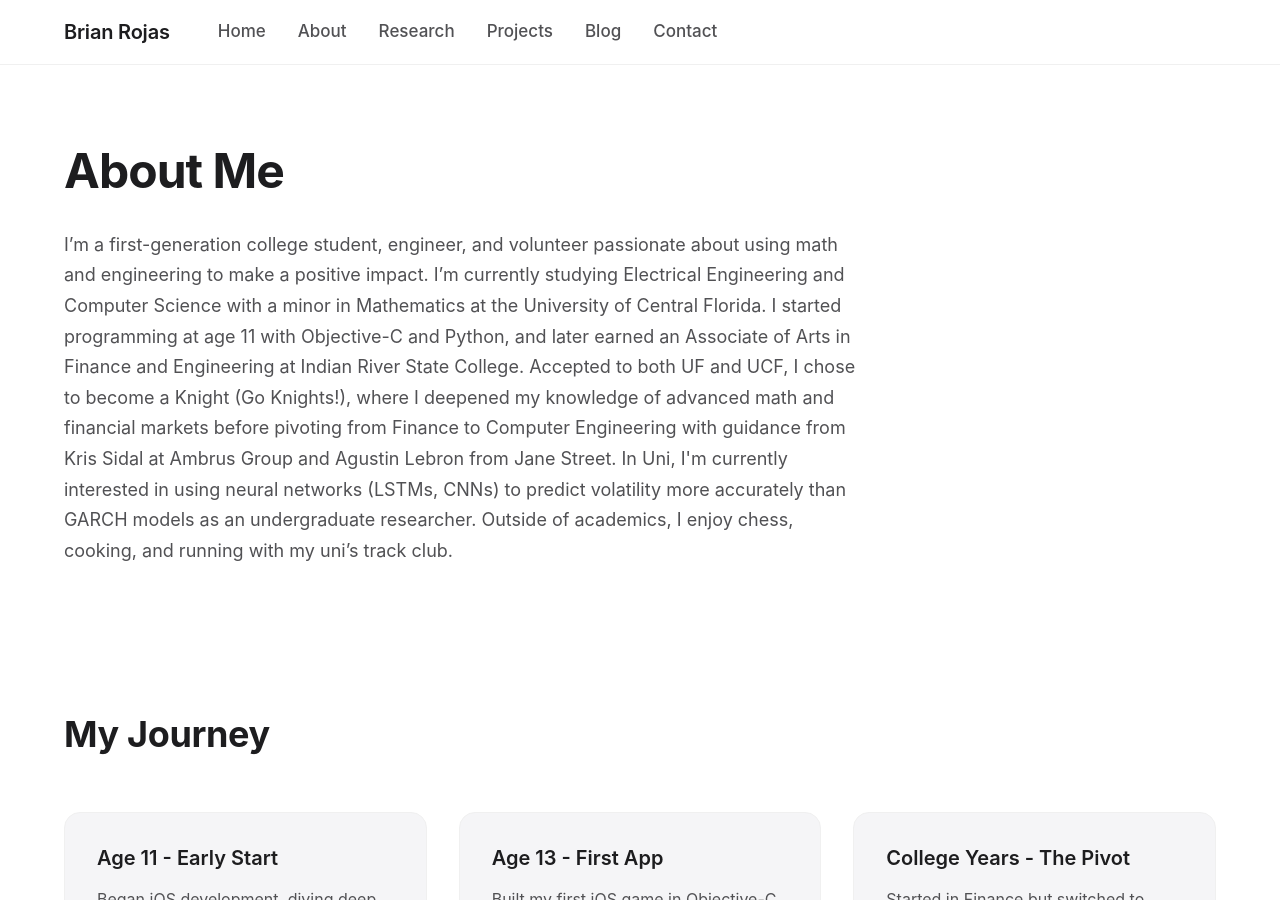
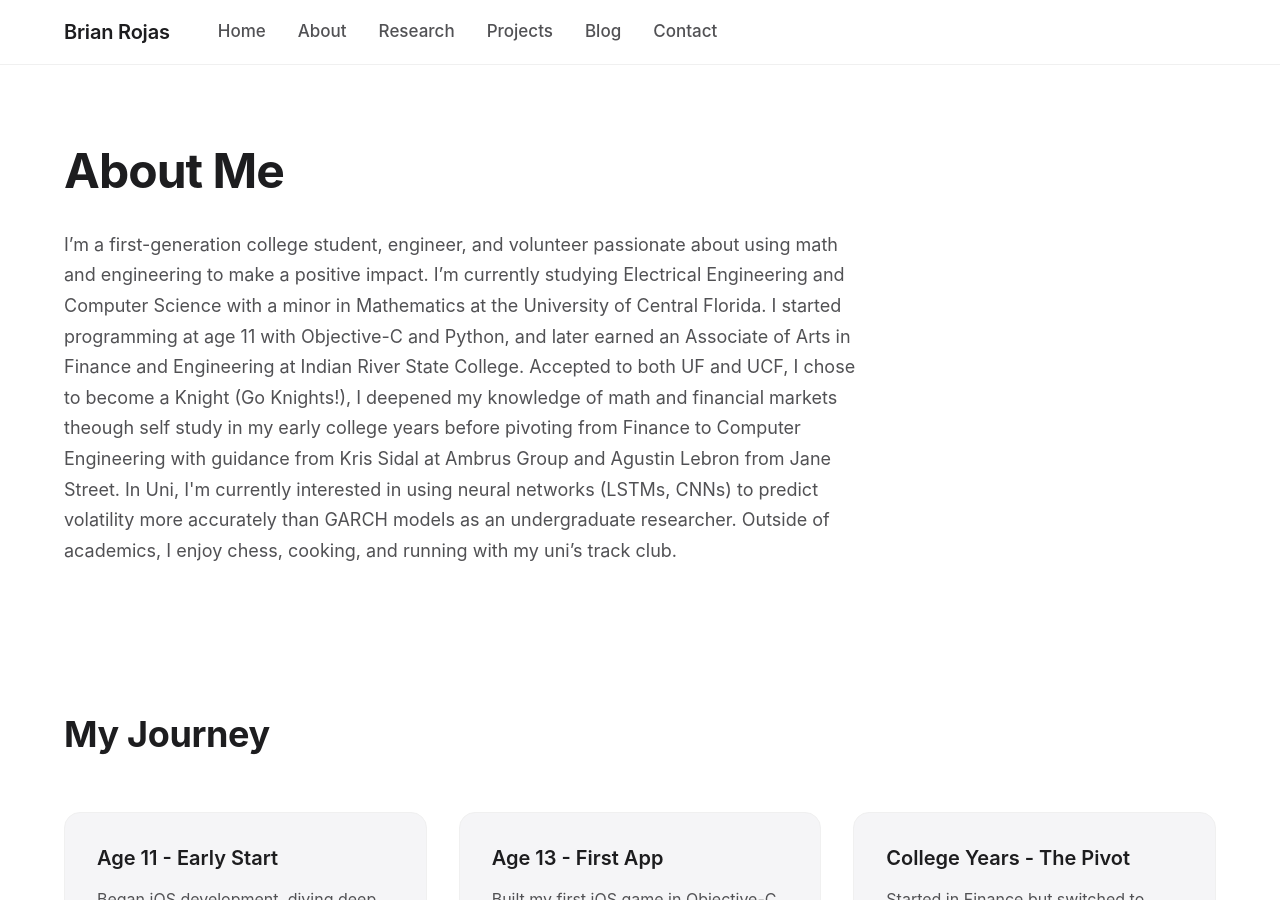
Before and after one commit to brianrojrc/brianrojrc.github.io, a Jekyll site: the page built from about.md, in a window 1280 px wide and 900 px high. Built offline with Jekyll 4.4.1, drawn with Linux system fonts in a browser that asks for light colours.

Commit message:
Update about.md

```diff
--- a/about.md
+++ b/about.md
@@ -6,7 +6,7 @@
 <section class="hero">
     <h1>About Me</h1>
     <p class="description">
-        I’m a first-generation college student, engineer, and volunteer passionate about using math and engineering to make a positive impact. I’m currently studying Electrical Engineering and Computer Science with a minor in Mathematics at the University of Central Florida. I started programming at age 11 with Objective-C and Python, and later earned an Associate of Arts in Finance and Engineering at Indian River State College. Accepted to both UF and UCF, I chose to become a Knight (Go Knights!), where I deepened my knowledge of advanced math and financial markets before pivoting from Finance to Computer Engineering with guidance from Kris Sidal at Ambrus Group and Agustin Lebron from Jane Street.
+        I’m a first-generation college student, engineer, and volunteer passionate about using math and engineering to make a positive impact. I’m currently studying Electrical Engineering and Computer Science with a minor in Mathematics at the University of Central Florida. I started programming at age 11 with Objective-C and Python, and later earned an Associate of Arts in Finance and Engineering at Indian River State College. Accepted to both UF and UCF, I chose to become a Knight (Go Knights!), I deepened my knowledge of  math and financial markets theough self study in my early college years before pivoting from Finance to Computer Engineering with guidance from Kris Sidal at Ambrus Group and Agustin Lebron from Jane Street.
 
     In Uni, I'm currently interested in using neural networks (LSTMs, CNNs) to predict volatility more accurately than GARCH models as an undergraduate researcher.
 
```
